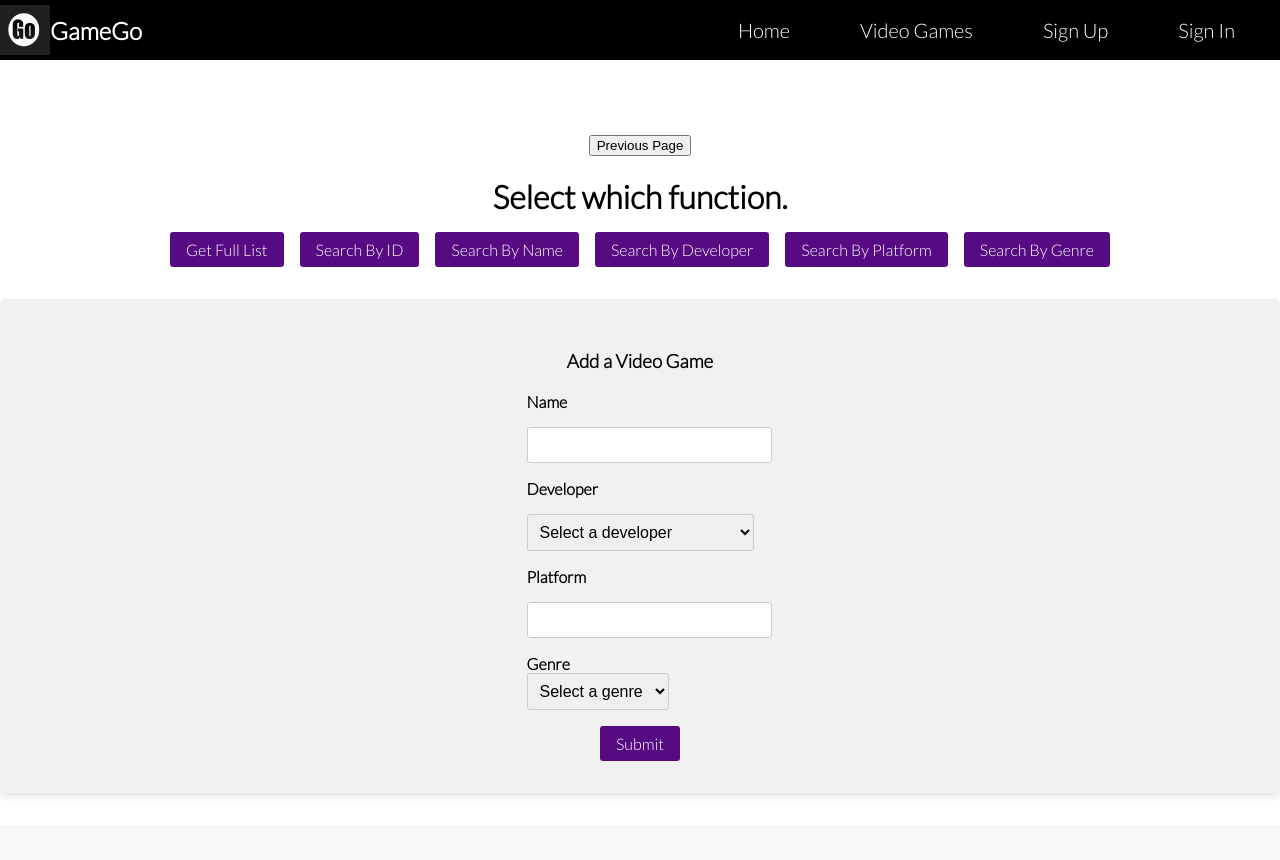
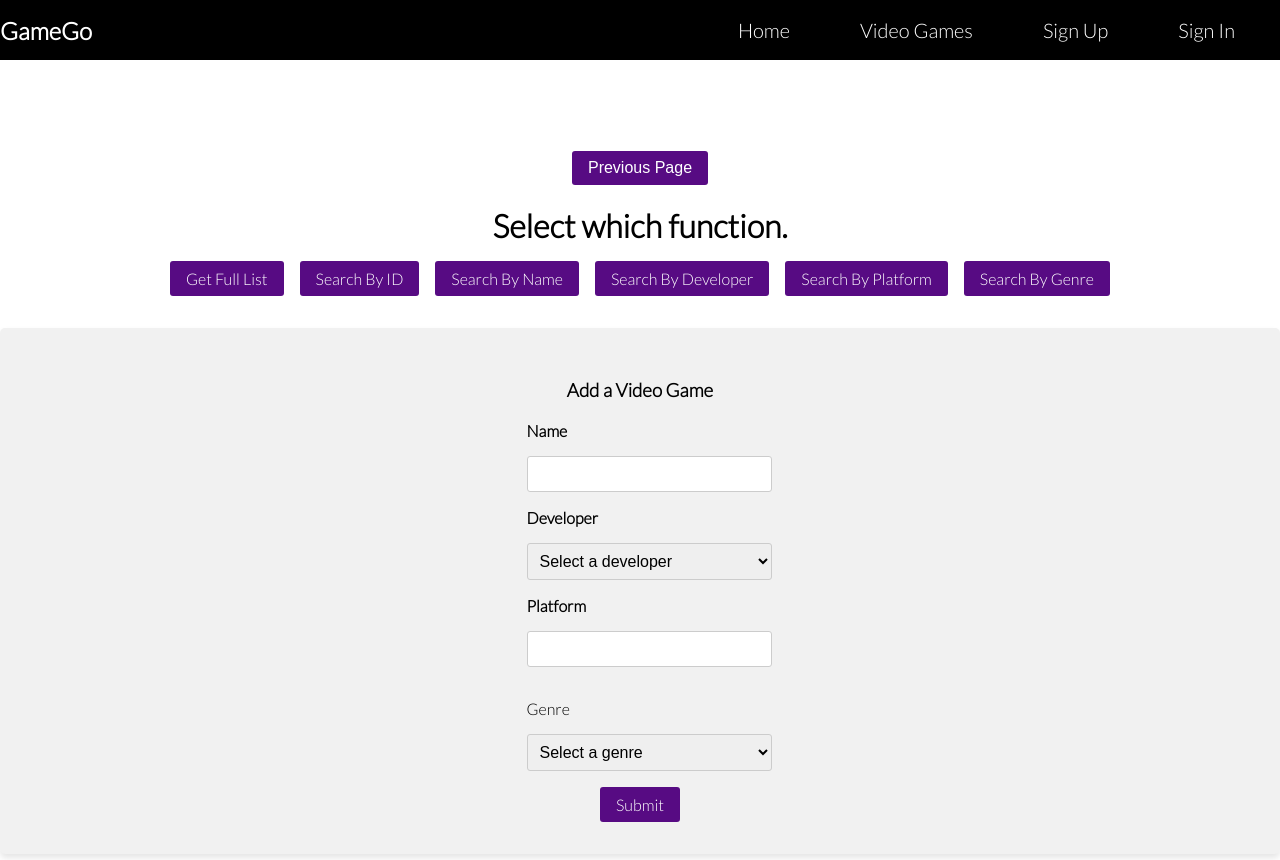
Before and after one commit to Semester-4-Group-2/team-2-sprint-2-frontend, a React (Create React App) app in the folder team2-react/: page /videogames in a window 1280 px wide. Built offline with nearby package versions, Linux system fonts and the light colour scheme.

Commit message:
Add favicon, update style changes

```diff
--- a/team2-react/public/index.html
+++ b/team2-react/public/index.html
@@ -2,7 +2,7 @@
 <html lang="en">
   <head>
     <meta charset="utf-8" />
-    <link rel="icon" href="%PUBLIC_URL%/favicon.ico" />
+    <link rel="icon" href="%PUBLIC_URL%/faviconLogo.ico" />
     <meta name="viewport" content="width=device-width, initial-scale=1" />
     <meta name="theme-color" content="#000000" />
     <meta
--- a/team2-react/src/Components/AddVideoGame files/AddVideoGame.jsx
+++ b/team2-react/src/Components/AddVideoGame files/AddVideoGame.jsx
@@ -66,6 +66,7 @@ const AddStyledSelect = styled.select`
   font-size: 1rem;
   border-radius: 3px;
   border: 1px solid #ccc;
+  width: 108%;
   &:focus {
     border-color: #4caf50;
     box-shadow: 0 0 5px rgba(76, 175, 80, 0.5);
@@ -126,7 +127,7 @@ const developersList = [
   "Infinity Ward",
   "Raven Software",
   "Pandemic Studios",
-  "Telltale Games"
+  "Telltale Games",
 ];
 export default function AddVideoGame() {
   const [name, setName] = React.useState("");
@@ -181,9 +182,12 @@ export default function AddVideoGame() {
           value={platforms}
           onChange={(e) => setPlatforms(e.target.value)}
         />
-        <AddStyledLabel>
+        <AddStyledLabel></AddStyledLabel>
         Genre
-  <AddStyledSelect value={genre} onChange={(e) => setGenre(e.target.value)}>
+        <AddStyledSelect
+          value={genre}
+          onChange={(e) => setGenre(e.target.value)}
+        >
           <option value="">Select a genre</option>
           <option value="Action">Action</option>
           <option value="Adventure">Adventure</option>
@@ -194,7 +198,6 @@ export default function AddVideoGame() {
           <option value="Racing">Racing</option>
           {/* Add more genres as needed */}
         </AddStyledSelect>
-</AddStyledLabel>
       </AddStyledForm>
       <AddStyledButton to="/videogames/added" onClick={handleClick}>
         Submit
--- a/team2-react/src/Components/FindBy/FindAll.jsx
+++ b/team2-react/src/Components/FindBy/FindAll.jsx
@@ -60,6 +60,24 @@ const PlatformsCell = styled.td`
   font-size: 16px;
 `;
 
+const PrevButton = styled.button`
+  display: inline-block;
+  margin-top: 1rem;
+  padding: 0.5rem 1rem;
+  font-size: 1rem;
+  color: #fff;
+  background-color: #570b83;
+  border: none;
+  border-radius: 3px;
+  text-decoration: none;
+  transition: background-color 0.3s;
+  &:hover {
+    background-color: #8d24aa;
+    transform: translateY(-2px);
+    box-shadow: 0 2px 4px rgba(0, 0, 0, 0.2);
+  }
+`;
+
 export default function FindAll() {
   const [videoGames, setVideoGames] = React.useState([]);
   React.useEffect(() => {
@@ -76,7 +94,7 @@ export default function FindAll() {
 
   return (
     <Container>
-      <button onClick={handleGoBack}>Previous Page</button>
+      <PrevButton onClick={handleGoBack}>Previous Page</PrevButton>
       <Title>List of All Video Games</Title>
       <Table>
         <thead>
--- a/team2-react/src/Components/Navbar.jsx
+++ b/team2-react/src/Components/Navbar.jsx
@@ -1,7 +1,6 @@
 import React from "react";
 import { Link } from "react-router-dom";
 import styled from "styled-components";
-
 
 const Section = styled.div`
   display: flex;
@@ -27,8 +26,6 @@ const Container = styled.div`
     padding: 10px;
   }
 `;
-
-
 
 const Links = styled.div`
   display: flex;
@@ -95,10 +92,7 @@ const Navbar = () => {
   return (
     <Section>
       <Container>
-      <Logo to="/">
-      <img src={`${process.env.PUBLIC_URL}/images/go-logo-test.png`} alt="Logo" width="50" height="50" />GameGo
-
-        </Logo>
+        <Logo to="/">GameGo</Logo>
         <MenuIcon>☰</MenuIcon>
         <Links>
           <List>
--- a/team2-react/src/Components/VideoGames.jsx
+++ b/team2-react/src/Components/VideoGames.jsx
@@ -36,13 +36,31 @@ const VideoGamesLink = styled(Link)`
   }
 `;
 
+const PrevButton = styled.button`
+  display: inline-block;
+  margin-top: 1rem;
+  padding: 0.5rem 1rem;
+  font-size: 1rem;
+  color: #fff;
+  background-color: #570b83;
+  border: none;
+  border-radius: 3px;
+  text-decoration: none;
+  transition: background-color 0.3s;
+  &:hover {
+    background-color: #8d24aa;
+    transform: translateY(-2px);
+    box-shadow: 0 2px 4px rgba(0, 0, 0, 0.2);
+  }
+`;
+
 export default function VideoGames() {
   const handleGoBack = () => {
     window.history.back();
   };
   return (
     <VideoGamesWrapper>
-      <button onClick={handleGoBack}>Previous Page</button>
+      <PrevButton onClick={handleGoBack}>Previous Page</PrevButton>
       <VideoGamesHeading>Select which function.</VideoGamesHeading>
       <VideoGamesNav>
         <VideoGamesLink to="/videogames/getAll">Get Full List</VideoGamesLink>
```
Also changed, not shown: team2-react/public/manifest.json, 1 other file (tests, documents, lock files or other folders). Lines whose indentation alone changed are shown as unchanged.
